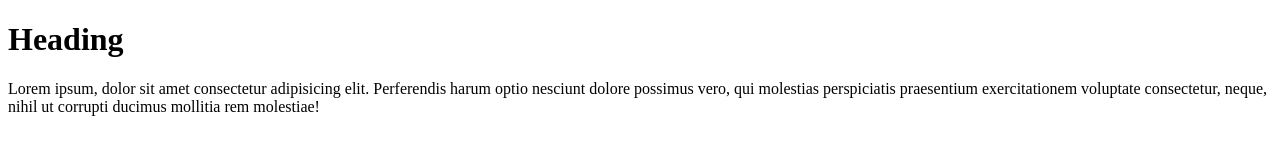
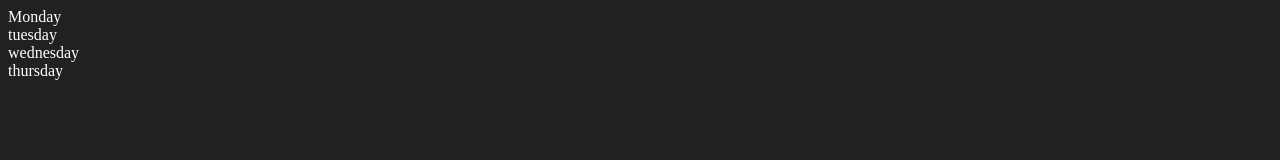
Before and after one commit to kmrr-nikhil/js-learn, a plain HTML site: page 07-dom-manipulation/dom.html in a window 1280 px wide. Drawn offline with Linux system fonts and the light colour scheme.

Commit message:
dom manipulation using script element

```diff
--- a/07-dom-manipulation/dom.html
+++ b/07-dom-manipulation/dom.html
@@ -4,11 +4,27 @@
     <meta charset="UTF-8">
     <title>DOM learning</title>
 </head>
-<body>
-    <div class="bg-black">
-        <h1 id="title"> Heading</h1>
-        <p> Lorem ipsum, dolor sit amet consectetur adipisicing elit. Perferendis harum optio nesciunt dolore possimus vero, qui molestias perspiciatis praesentium exercitationem voluptate consectetur, neque, nihil ut corrupti ducimus mollitia rem molestiae!</p>
+<body style="background-color: #212121; color: #fff;">
+    <div class="parent">
+    <div class="day">Monday</div>
+
+    <div class="day">tuesday</div>
+    <div class="day">wednesday</div>
+    <div class="day">thursday</div>
 
     </div>
 </body>
+
+<script>
+    const parent=document.querySelector('.parent')
+    // console.log(parent);
+    // console.log(parent.children);
+    // console.log(parent.children[1].innerHTML);
+
+
+    for(let i=0;i<parent.children.length;i++)
+{
+    console.log(parent.children[i].innerHTML)
+}
+</script>
 </html>
```
